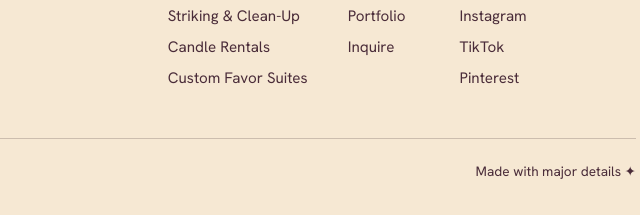
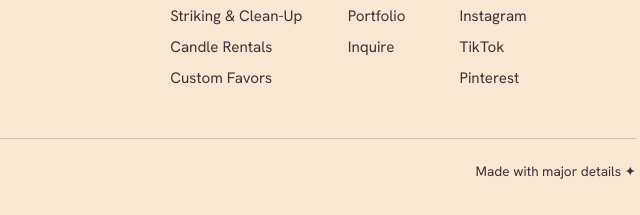
Before and after one commit to cheekieandco/cheekie.co, a plain HTML site: page coordination.html in a window 1280 px wide. Shown: the part 1574-1789 px from the top of the page, 570-1210 px from the left. Drawn offline with Linux system fonts and the light colour scheme.

Commit message:
Update coordination.html

```diff
--- a/coordination.html
+++ b/coordination.html
@@ -85,7 +85,7 @@
           <a href="coordination.html">Day-of Coordination</a>
           <a href="striking.html">Striking &amp; Clean-Up</a>
           <a href="candles.html">Candle Rentals</a>
-          <a href="favors.html">Custom Favor Suites</a>
+          <a href="favors.html">Custom Favors</a>
         </div>
         <div class="foot-col"><h4>Company</h4>
           <a href="why-us.html">Why us</a>
```
